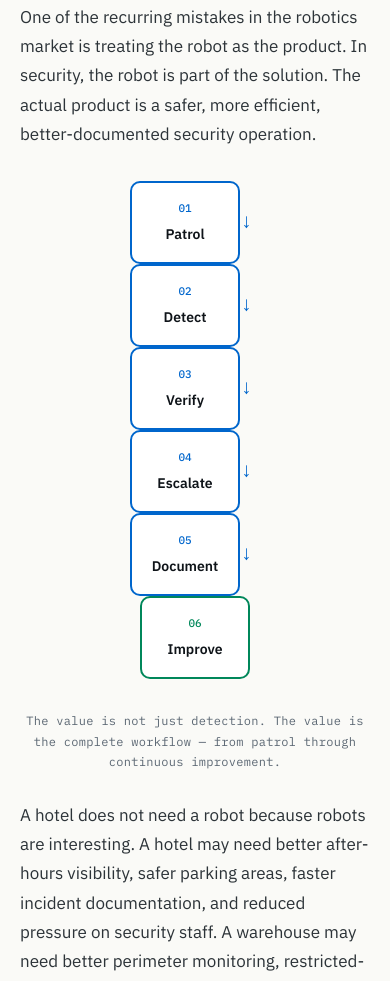
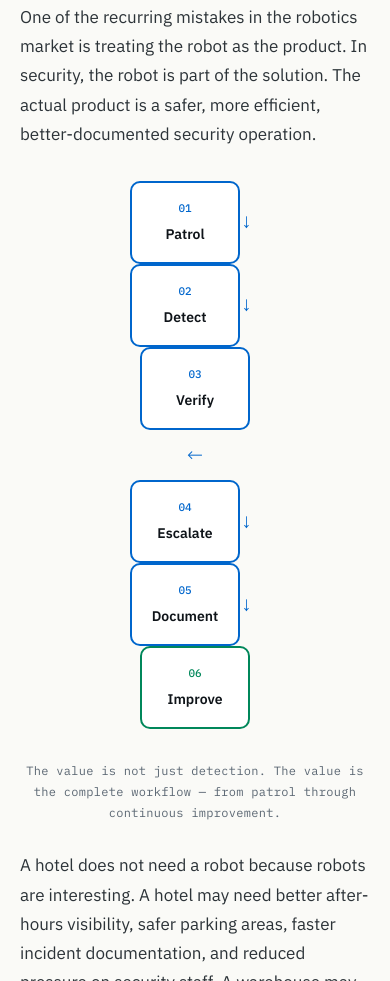
Before and after one commit to maxvega-ai/Webpage_Max_Vega_Consultancy, a plain HTML site: page index.html in a window 390 px wide. Shown: the part 7760-8741 px from the top of the page. Drawn offline with Linux system fonts and the light colour scheme.

Commit message:
Add files via upload

```diff
--- a/index.html
+++ b/index.html
@@ -129,7 +129,10 @@
   .stat-item:last-child { border-right: none; }
   .stat-number { font-family: 'DM Serif Display', serif; font-size: 32px; color: var(--accent); line-height: 1; margin-bottom: 6px; }
   .stat-label { font-size: 12px; color: var(--mid); font-weight: 500; letter-spacing: 0.3px; }
-  .workflow-steps { display: flex; gap: 0; margin: 32px 0; flex-wrap: wrap; justify-content: center; }
+  .workflow-grid { margin: 32px 0; }
+  .workflow-row { display: flex; justify-content: center; align-items: center; }
+  .workflow-row-connector { display: flex; justify-content: center; padding: 8px 0; }
+  .workflow-row-connector .step-arrow { transform: rotate(90deg); }
   .workflow-step { display: flex; align-items: center; gap: 0; }
   .step-box {
     background: white; border: 2px solid var(--accent); border-radius: 10px;
@@ -160,8 +163,8 @@
     .stat-bar { flex-direction: column; }
     .stat-item { border-right: none; border-bottom: 1px solid var(--light); }
     .stat-item:last-child { border-bottom: none; }
-    .workflow-steps { flex-direction: column; align-items: center; }
-    .step-arrow { transform: rotate(90deg); padding: 4px 0; }
+    .workflow-row { flex-direction: column; align-items: center; }
+    .workflow-row .step-arrow { transform: rotate(90deg); padding: 4px 0; }
     .hero { padding: 56px 20px 48px; }
     .article { padding: 36px 20px 60px; }
     .cta-block { padding: 32px 24px; }
@@ -352,13 +355,18 @@
 
   <p>One of the recurring mistakes in the robotics market is treating the robot as the product. In security, the robot is part of the solution. The actual product is a safer, more efficient, better-documented security operation.</p>
 
-  <div class="workflow-steps">
-    <div class="workflow-step"><div class="step-box"><div class="step-num">01</div><div class="step-label">Patrol</div></div><span class="step-arrow">→</span></div>
-    <div class="workflow-step"><div class="step-box"><div class="step-num">02</div><div class="step-label">Detect</div></div><span class="step-arrow">→</span></div>
-    <div class="workflow-step"><div class="step-box"><div class="step-num">03</div><div class="step-label">Verify</div></div><span class="step-arrow">→</span></div>
-    <div class="workflow-step"><div class="step-box"><div class="step-num">04</div><div class="step-label">Escalate</div></div><span class="step-arrow">→</span></div>
-    <div class="workflow-step"><div class="step-box"><div class="step-num">05</div><div class="step-label">Document</div></div><span class="step-arrow">→</span></div>
-    <div class="workflow-step"><div class="step-box" style="border-color: #00875a;"><div class="step-num" style="color: #00875a;">06</div><div class="step-label">Improve</div></div></div>
+  <div class="workflow-grid">
+    <div class="workflow-row">
+      <div class="workflow-step"><div class="step-box"><div class="step-num">01</div><div class="step-label">Patrol</div></div><span class="step-arrow">→</span></div>
+      <div class="workflow-step"><div class="step-box"><div class="step-num">02</div><div class="step-label">Detect</div></div><span class="step-arrow">→</span></div>
+      <div class="workflow-step"><div class="step-box"><div class="step-num">03</div><div class="step-label">Verify</div></div></div>
+    </div>
+    <div class="workflow-row-connector"><span class="step-arrow">↓</span></div>
+    <div class="workflow-row">
+      <div class="workflow-step"><div class="step-box"><div class="step-num">04</div><div class="step-label">Escalate</div></div><span class="step-arrow">→</span></div>
+      <div class="workflow-step"><div class="step-box"><div class="step-num">05</div><div class="step-label">Document</div></div><span class="step-arrow">→</span></div>
+      <div class="workflow-step"><div class="step-box" style="border-color: #00875a;"><div class="step-num" style="color: #00875a;">06</div><div class="step-label">Improve</div></div></div>
+    </div>
   </div>
   <div class="diagram-caption">The value is not just detection. The value is the complete workflow — from patrol through continuous improvement.</div>
 
```
